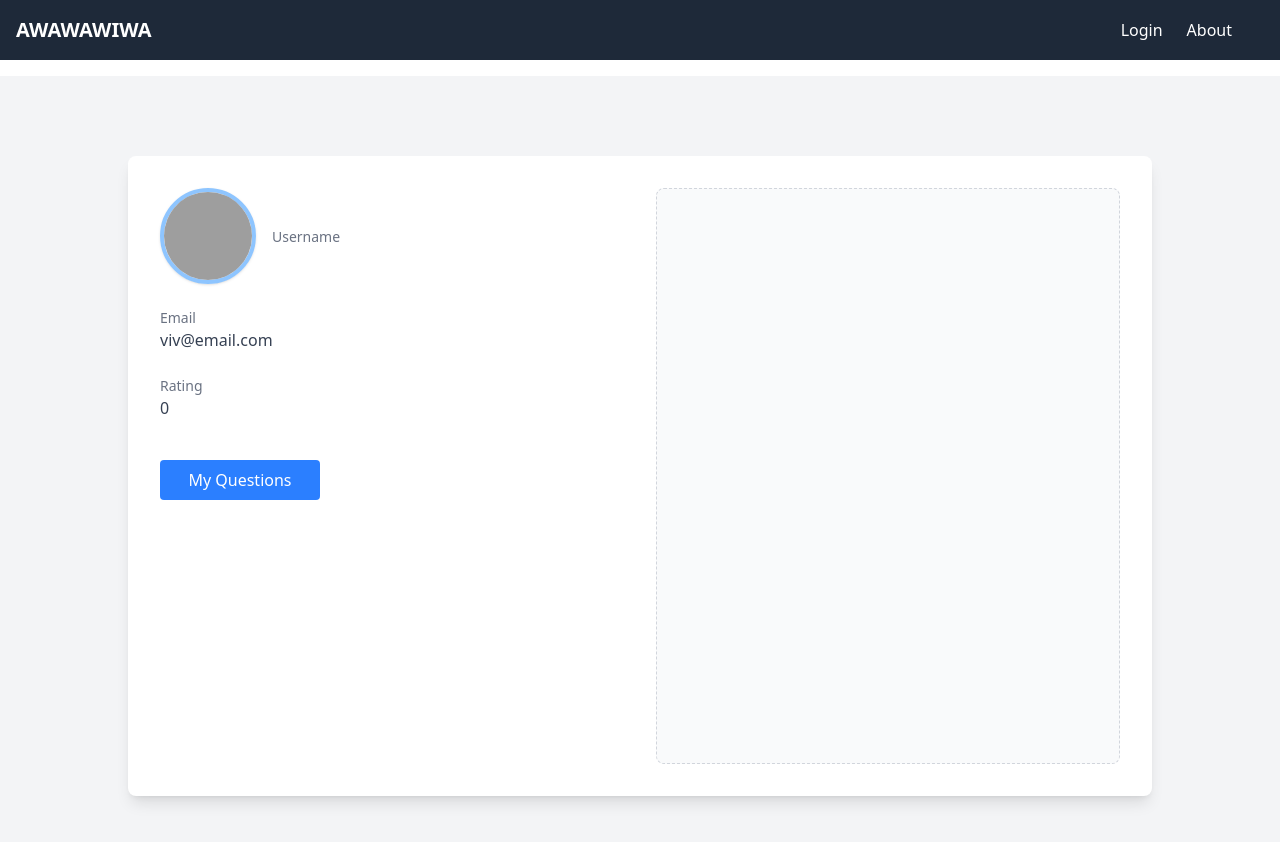
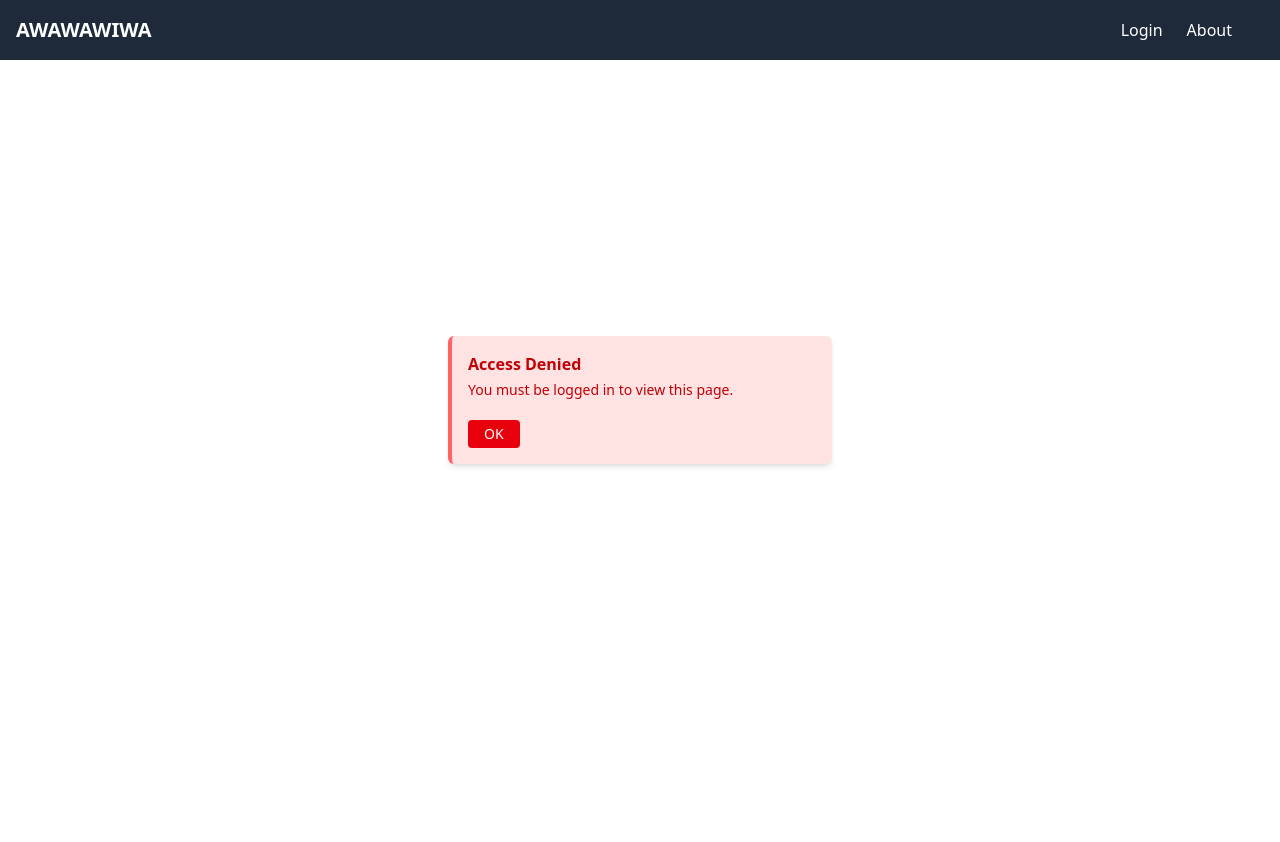
Before and after one commit to vivzie02/Awawawiwa-Frontend, a React (Vite) app in the folder awawawiwa-frontend/: page /profile in a window 1280 px wide. Shown: the top 842 px of the page. After the commit the page ends 800 px from the top, so only its background shows below. Built offline with nearby package versions, Linux system fonts and the light colour scheme; grey boxes are pictures that could not be loaded.

Commit message:
AW-3 | Add Error card and profile view

```diff
--- a/awawawiwa-frontend/package.json
+++ b/awawawiwa-frontend/package.json
@@ -11,6 +11,7 @@
   },
   "dependencies": {
     "@tailwindcss/vite": "^4.1.6",
+    "lucide-react": "^0.511.0",
     "react": "^19.0.0",
     "react-dom": "^19.0.0",
     "react-router-dom": "^7.5.3"
--- a/awawawiwa-frontend/src/App.jsx
+++ b/awawawiwa-frontend/src/App.jsx
@@ -6,23 +6,34 @@ import About from './pages/About';
 import Profile from './pages/Profile';
 import Login from './pages/Login';
 import Register from './pages/Register';
+import PrivateRoute from './components/PrivateRoute';
+import { AuthProvider } from './contexts/AuthContext';
 
 function App() {
   const [count, setCount] = useState(0)
 
   return (
+    <AuthProvider>
       <Router>
         <Navbar></Navbar>
         <Routes>
           <Route path="/" element={<Home />} />
           <Route path="/about" element={<About />} />
-        <Route path="/profile" element={<Profile />} />
           <Route path='/login' element={<Login />} />
           <Route path='/register' element={<Register />} />
+          <Route
+            path="/profile"
+            element={
+              <PrivateRoute>
+                <Profile />
+              </PrivateRoute>
+            }
+          />
 
           <Route path="*" element={<Navigate to="/" />} />
         </Routes>
       </Router>
+    </AuthProvider>
   )
 }
 
--- /dev/null
+++ b/awawawiwa-frontend/src/components/MessageBox.jsx
@@ -0,0 +1,26 @@
+export default function MessageBox({ type = "error", title, message, onConfirm }) {
+  return (
+    <div className="fixed inset-0 z-50 flex items-center justify-center">
+      <div
+        className={`max-w-sm w-full mx-auto border-l-4 p-4 rounded-md shadow-md relative ${
+          {
+            error: "bg-red-100 border-red-400 text-red-700",
+            success: "bg-green-100 border-green-400 text-green-700",
+            info: "bg-blue-100 border-blue-400 text-blue-700",
+            warning: "bg-yellow-100 border-yellow-400 text-yellow-700",
+          }[type]
+        }`}
+        role="alert"
+      >
+        <strong className="font-semibold block">{title}</strong>
+        <span className="block text-sm mt-1 mb-3">{message}</span>
+        <button
+          onClick={onConfirm}
+          className="mt-2 px-4 py-1 text-sm font-medium bg-red-600 text-white rounded hover:bg-red-700"
+        >
+          OK
+        </button>
+      </div>
+    </div>
+  );
+}
--- a/awawawiwa-frontend/src/components/Navbar.jsx
+++ b/awawawiwa-frontend/src/components/Navbar.jsx
@@ -4,7 +4,7 @@ import { logoutUser } from '../services/AuthService';
 import { useNavigate } from 'react-router-dom';
 
 export default function Navbar(){
-    const { isLoggedIn, logout } = useAuth();
+    const { isLoggedIn, logout, isTokenValid } = useAuth();
     const navigate = useNavigate();
 
     return (
@@ -15,7 +15,7 @@ export default function Navbar(){
         <div className='flex justify-end'>
             <ul className="flex space-x-6 mr-8">
                 {!isLoggedIn && <li><a href="/login" className="hover:text-blue-400">Login</a></li> }
-                {isLoggedIn && <li><button onClick={() => logoutUser(logout, navigate)} className='hover:text-blue-400 cursor-pointer'>Logout</button></li> }
+                {isLoggedIn && <li><button onClick={() => logoutUser(logout, navigate, isTokenValid)} className='hover:text-blue-400 cursor-pointer'>Logout</button></li> }
                 {isLoggedIn && <li><a href="/profile" className="hover:text-blue-400">Profile</a></li> }
                 <li><a href="/about" className="hover:text-blue-400">About</a></li>
             </ul>
--- /dev/null
+++ b/awawawiwa-frontend/src/components/PrivateRoute.jsx
@@ -0,0 +1,33 @@
+import { useState } from 'react';
+import { Navigate } from 'react-router-dom';
+import { useAuth } from '../contexts/AuthContext';
+import MessageBox from './MessageBox';
+
+export default function PrivateRoute({ children }) {
+  const { isLoggedIn, isTokenValid, logout, isAuthLoading } = useAuth();
+  const [confirmed, setConfirmed] = useState(false);
+
+  if(isAuthLoading){
+    return null;
+  }
+
+  const shouldAccess = isTokenValid() && isLoggedIn;
+
+  if (!shouldAccess && confirmed) {
+    logout();
+    return <Navigate to="/" />;
+  }
+
+  if (shouldAccess) {
+    return children;
+  }
+
+  return (
+    <MessageBox
+      type="error"
+      title="Access Denied"
+      message="You must be logged in to view this page."
+      onConfirm={() => setConfirmed(true)}
+    />
+  );
+}
--- /dev/null
+++ b/awawawiwa-frontend/src/config/config.js
@@ -0,0 +1,2 @@
+// src/config.js
+export const API_BASE_URL = 'http://localhost:50352/v1';
--- a/awawawiwa-frontend/src/contexts/AuthContext.jsx
+++ b/awawawiwa-frontend/src/contexts/AuthContext.jsx
@@ -4,9 +4,11 @@ const AuthContext = createContext();
 
 export const AuthProvider = ({ children }) => {
   const [isLoggedIn, setIsLoggedIn] = useState(false);
+  const [isAuthLoading, setIsAuthLoading] = useState(true);
 
   // On page load, check for token
   useEffect(() => {
+    const initAuth = async () => {
       const token = localStorage.getItem('aw-jwt');
       if (token) {
         setIsLoggedIn(true);
@@ -18,6 +20,11 @@ export const AuthProvider = ({ children }) => {
           setIsLoggedIn(false);
         }
       }
+
+      setIsAuthLoading(false);
+    }
+
+    initAuth();
   }, []);
 
   const login = (token) => {
@@ -35,8 +42,27 @@ export const AuthProvider = ({ children }) => {
     setIsLoggedIn(false);
   };
 
+  const isTokenValid = () => {
+    const token = localStorage.getItem('aw-jwt');
+
+    try {
+      const payload = JSON.parse(atob(token.split('.')[1]));
+      const now = Math.floor(Date.now() / 1000);
+      let valid = payload.exp > now
+      if(!valid){
+        //no need to invalidate token or navigate, since it happens in PrivateRoute
+        logout();
+      }
+
+      return payload.exp > now;
+    } catch (e) {
+      logout();
+      return false;
+    }
+  };
+
   return (
-    <AuthContext.Provider value={{ isLoggedIn, login, logout }}>
+    <AuthContext.Provider value={{ isLoggedIn, login, logout, isTokenValid, isAuthLoading }}>
       {children}
     </AuthContext.Provider>
   );
--- a/awawawiwa-frontend/src/pages/Login.jsx
+++ b/awawawiwa-frontend/src/pages/Login.jsx
@@ -2,6 +2,7 @@ import { useNavigate } from "react-router-dom"
 import { loginUser } from "../services/AuthService";
 import { useState } from "react";
 import { useAuth } from "../contexts/AuthContext";
+import MessageBox from "../components/MessageBox";
 
 export default function Login(){
     const [username, setUsername] = useState('');
@@ -31,7 +32,13 @@ export default function Login(){
         <div className="max-w-sm mx-auto mt-20 p-6 border rounded bg-white shadow">
             <h1 className="text-2xl font-semibold mb-4">Login</h1>
 
-            {error && <div className="text-red-500 text-center mb-4">{error}</div>}
+            {error &&
+            <MessageBox
+                type = "error"
+                title = "Login failed"
+                message = {error}
+                onConfirm = {() => setError(null)}
+            ></MessageBox>}
 
             <form className="space-y-4" onSubmit={handleSubmit}>
                 <input type="text" id="username" value={username} onChange={(e) => setUsername(e.target.value)} placeholder="Username" className="w-full p-2 border rounded" required />
--- a/awawawiwa-frontend/src/pages/Profile.jsx
+++ b/awawawiwa-frontend/src/pages/Profile.jsx
@@ -1,4 +1,5 @@
 import { useEffect, useState } from "react";
+import { GetUser } from "../services/UserService";
 
 export default function Profile() {
     const [username, setUsername] = useState('');
@@ -7,7 +8,19 @@ export default function Profile() {
     const [error, setError] = useState('');
 
     useEffect(() => {
+        const getUserData = async () => {
+            try {
+                const userData = await GetUser();
+                setUsername(userData.username);
+                setEmail(userData.email);
+                setRating(userData.rating);
+            } catch (err) {
+                setError('Failed to load user data');
+                console.error(err);
+            }
+        };
 
+        getUserData();
     }, []);
 
     return (
@@ -31,13 +44,13 @@ export default function Profile() {
             {/* Email */}
             <div>
                 <label className="block text-sm text-gray-500">Email</label>
-                <div className="text-md font-medium text-gray-700">viv@email.com</div>
+                <div className="text-md font-medium text-gray-700">{email}</div>
             </div>
 
             {/* Rating */}
             <div>
                 <label className="block text-sm text-gray-500">Rating</label>
-                <div className="text-md font-medium text-gray-700">0</div>
+                <div className="text-md font-medium text-gray-700">{rating}</div>
             </div>
 
             {/* Button */}
--- a/awawawiwa-frontend/src/services/AuthService.js
+++ b/awawawiwa-frontend/src/services/AuthService.js
@@ -1,7 +1,7 @@
-import { useNavigate } from "react-router-dom";
+import { API_BASE_URL } from "../config/config";
 
 export const loginUser = async (username, password, login) => {
-  const res = await fetch('http://localhost:5000/v1/users/login', {
+  const res = await fetch(`${API_BASE_URL}/users/login`, {
     method: 'POST',
     headers: {
       'Content-Type': 'application/json',
@@ -17,10 +17,10 @@ export const loginUser = async (username, password, login) => {
   login(data.token)
 };
 
-export async function logoutUser(logout, navigate){
+export async function logoutUser(logout, navigate, isTokenValid){
   const token = localStorage.getItem('aw-jwt');
 
-  const res = await fetch('http://localhost:5000/v1/users/logout', {
+  const res = await fetch(`${API_BASE_URL}/users/logout`, {
     method: 'POST',
     headers: {
       'Content-Type': 'application/json',
@@ -28,7 +28,7 @@ export async function logoutUser(logout, navigate){
     }
   });
 
-  if(res.ok){
+  if(res.ok || !isTokenValid()){
     logout();
     navigate('/');
   }
--- a/awawawiwa-frontend/src/services/UserService.js
+++ b/awawawiwa-frontend/src/services/UserService.js
@@ -1,5 +1,7 @@
+import { API_BASE_URL } from "../config/config";
+
 export async function RegisterUser(username, password, email){
-    const res = await fetch('http://localhost:5000/v1/users', {
+    const res = await fetch(`${API_BASE_URL}/users`, {
         method: 'POST',
         headers: {
             'Content-Type': 'application/json'
@@ -16,7 +18,7 @@ export async function RegisterUser(username, password, email){
 export async function GetUser(){
     const token = localStorage.getItem('aw-jwt');
 
-    const res = await fetch('http://localhost:5000/v1/users/me', {
+    const res = await fetch(`${API_BASE_URL}/users/me`, {
         method: 'GET',
         headers: {
             'Content-Type': 'application/json',
```
Also changed, not shown: awawawiwa-frontend/src/pages/Register.jsx (+8 -1 lines), 1 other file (tests, documents, lock files or other folders). Lines whose indentation alone changed are shown as unchanged.
